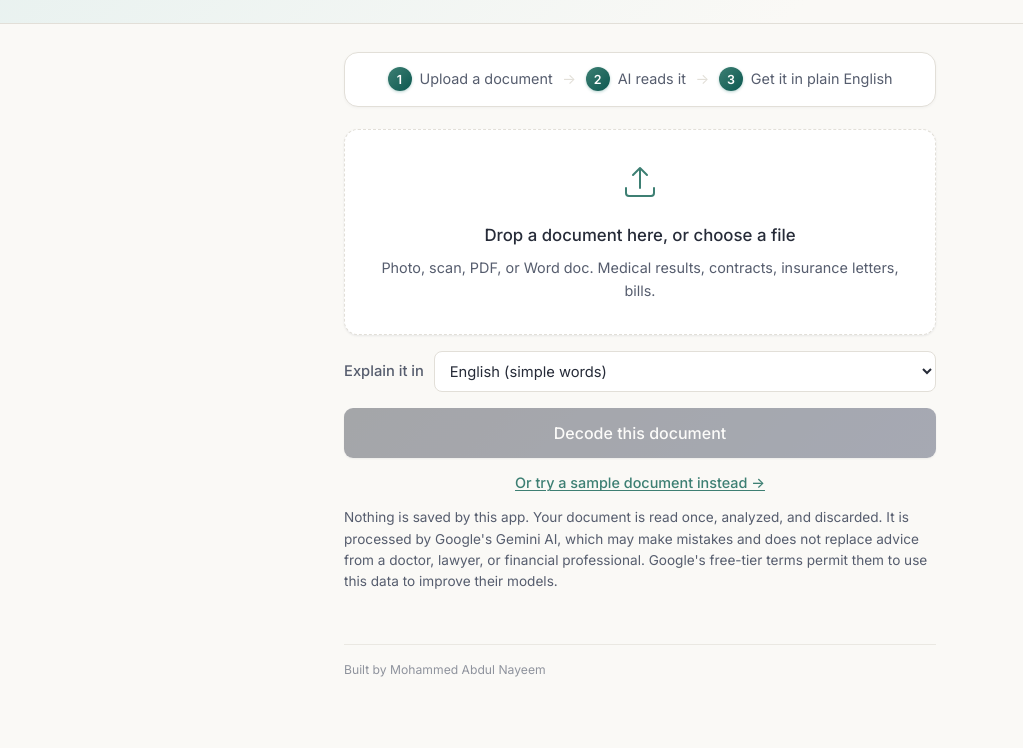
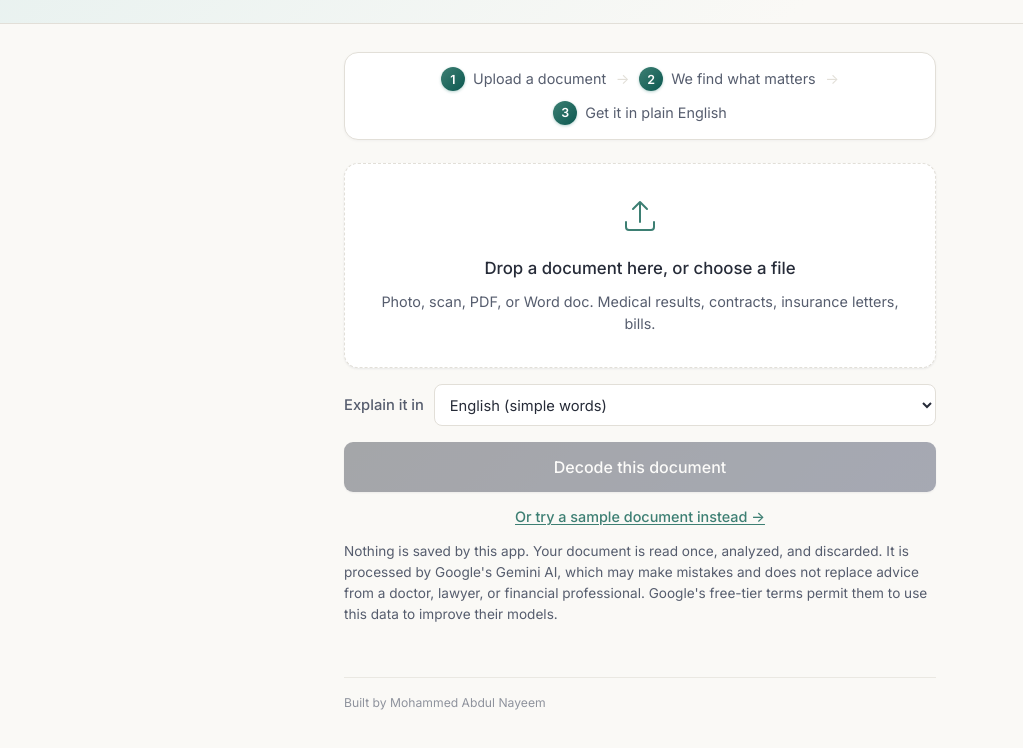
Before and after one commit to manofwhitebrown/hackathon, a website: page index.html in a window 1280 px wide. Shown: the part 108-856 px from the top of the page, without its empty margins (0-1023 px from the left). Drawn offline with nearby package versions, Linux system fonts and the light colour scheme.

Commit message:
Update step text and fix HTML closing tag

```diff
--- a/index.html
+++ b/index.html
@@ -44,7 +44,7 @@
       <div class="how-arrow" aria-hidden="true">→</div>
       <div class="how-step">
         <span class="how-number">2</span>
-        <span class="how-text">AI reads it</span>
+        <span class="how-text">We find what matters</span>
       </div>
       <div class="how-arrow" aria-hidden="true">→</div>
       <div class="how-step">
```
